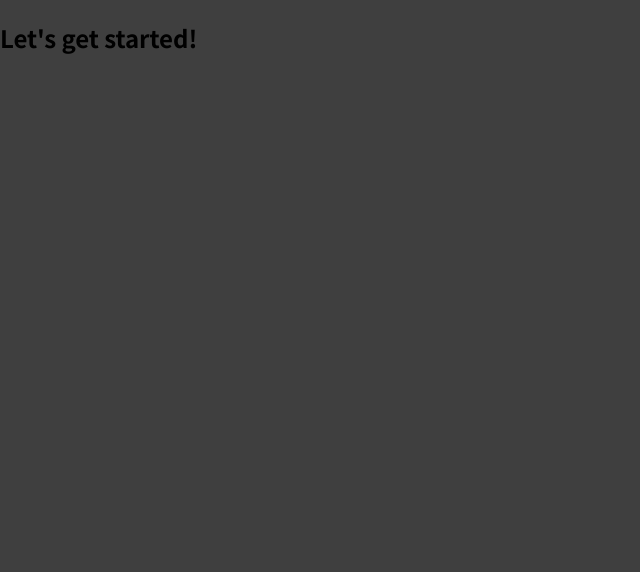
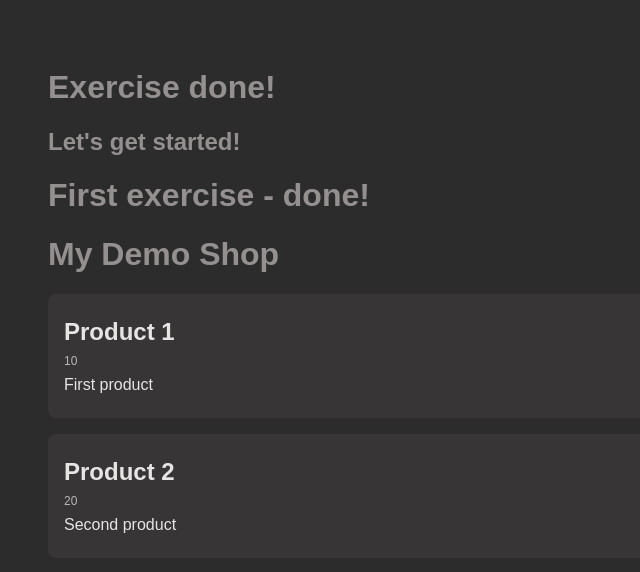
Before and after one commit to ronit49gupta/D2_Training, a React (Create React App) app in the folder 03 React Basics and working with component/01-starting-setup/: page / in a window 1280 px wide. Shown: the top 572 px of the page, without its empty margins (0-640 px from the left). Built offline with nearby package versions, Linux system fonts and the light colour scheme.

Commit message:
React Basic and Working with Components Exercises

```diff
--- a/03 React Basics and working with component/01-starting-setup/src/App.js
+++ b/03 React Basics and working with component/01-starting-setup/src/App.js
@@ -1,7 +1,54 @@
+// Coding Exercise 3 : Working with JSX Code
+
+// Task
+
+// 1. This is a quick exercise to get started with React and JSX code:
+//    Your task is to edit the JSX code of a provided React component such that
+//    it displays a h1 element with the text "Exercise done!" on the page.
+
+// Important: The custom JSX code must be added inside the existing <div> element.
+
+import React from "react";
+import ExerciseComponent from './components/ExerciseComponent';
+import Product from './components/products/Product';
+
 function App() {
+  const products = [
+    {
+      title: "Product 1",
+      price: 10,
+      description: "First product"
+    },
+    {
+      title: "Product 2",
+      price: 20,
+      description: "Second product"
+    }
+  ]
   return (
     <div>
+      {/* Coding Exercise 3 code start */}
+      <h1>Exercise done!</h1>
+      {/* Coding Exercise 3 code end */}
       <h2>Let's get started!</h2>
+
+      {/* Coding Exercise 4 code start */}
+      <ExerciseComponent></ExerciseComponent>
+      {/* Coding Exercise 4 code end */}
+
+      {/* Coding Exercise 5 code start */}
+      <h1>My Demo Shop</h1>
+      <Product
+        title={products[0].title}
+        price={products[0].price}
+        desc={products[0].description}>
+      </Product>
+      <Product
+        title={products[1].title}
+        price={products[1].price}
+        desc={products[1].description}>
+      </Product>
+      {/* Coding Exercise 5 code end */}
     </div>
   );
 }
--- /dev/null
+++ b/03 React Basics and working with component/01-starting-setup/src/components/ExerciseComponent.js
@@ -0,0 +1,14 @@
+// Coding Exercise 4: Building a First Component
+
+// 1. Practice what you learned about components and build a new React component on your own!
+// 2. Your task is to build a custom <ExerciseComponent /> that outputs the text
+//    "First exercise - done!" on the screen.
+// 3. Use the empty ExerciseComponent.js file for your new component code
+// and output this component inside the already existing App component.
+import React from "react";
+
+function ExerciseComponent(){
+    return <h1>First exercise - done!</h1>
+}
+
+export default ExerciseComponent;
--- /dev/null
+++ b/03 React Basics and working with component/01-starting-setup/src/components/products/Product.css
@@ -0,0 +1,9 @@
+.product h2,
+.product p {
+    margin: 0.5rem 0;
+}
+
+.price {
+    font-size: 0.75rem;
+    color: #bab6b6;
+}
--- /dev/null
+++ b/03 React Basics and working with component/01-starting-setup/src/components/products/Product.js
@@ -0,0 +1,66 @@
+// Coding Exercise 5: Passing Data via "props"
+
+// 1. You're working on the UI prototype for an online shop
+//    and your task is to output two product items
+//    (via the <Product /> component you find in the Product.js file)
+//    below the main page title ("My Demo Shop") in the App component.
+
+// 2. The two product items should use the same component (<Product />)
+//    but output different data (title, price & description).
+//    Data should be passed to the components (and output there) via props.
+
+// 3. The first product item is expected to display the following information:
+
+// Title: Product 1
+// Price: 10
+// Description: First product
+
+// 4. The second product item is expected to display the following information:
+
+// Title: Product 2
+// Price: 20
+// Description: Second product
+
+
+// Coding Exercise 6: Component Composition
+
+// You are working on a UI prototype for a "Products" application.
+// At the moment, the prototype displays some basic products for heading, price and a short info message.
+
+
+// 1. Your task is to optimize the code and use React component composition
+//    to create a re-usable <Card /> component that can be wrapped
+//    around different content (e.g., product markup, info message markup).
+
+// 2. The final UI should look like the initial UI - i.e.,
+//    no styling changes are required.
+//    But the code should change and embraces React's composability.
+
+// 3. Create the <Card /> component with new Card.js file
+// and use a <div> as a main element in that component.
+
+import React from 'react';
+import Card from "../shared/Card/Card";
+import "./Product.css";
+
+export default function Product(props) {
+    return (
+        // {* Coding Exercise 5 code start *}
+        // Commenting this code and implemented it with card in coding exercise 6
+        // <article className="product">
+        //     <h2>{props.title}</h2>
+        //     <p className="price">{props.price}</p>
+        //     <p>{props.desc}</p>
+        // </article>
+        // {* Coding Exercise 5 code end *}
+
+
+        // {* Coding Exercise 6 code start *}
+        <Card>
+            <h2>{props.title}</h2>
+            <p className="price">{props.price}</p>
+            <p>{props.desc}</p>
+        </Card>
+        // {* Coding Exercise 6 code End *}
+    );
+}
--- /dev/null
+++ b/03 React Basics and working with component/01-starting-setup/src/components/shared/Card/Card.css
@@ -0,0 +1,7 @@
+.product {
+    margin: 1rem 0;
+    padding: 1rem;
+    background-color: #373535;
+    color: #e7e4e4;
+    border-radius: 8px;
+}
--- /dev/null
+++ b/03 React Basics and working with component/01-starting-setup/src/components/shared/Card/Card.js
@@ -0,0 +1,10 @@
+import React from 'react';
+import './Card.css';
+
+function Card(props) {
+    return (
+        <div className='product'>{props.children}</div>
+    )
+};
+
+export default Card;
--- a/03 React Basics and working with component/01-starting-setup/src/index.css
+++ b/03 React Basics and working with component/01-starting-setup/src/index.css
@@ -9,6 +9,9 @@ html {
 }
 
 body {
+  font-family: sans-serif;
   margin: 0;
-  background-color: #3f3f3f;
+  padding: 3rem;
+  background-color: #2d2c2c;
+  color: #959090;
 }
--- a/03 React Basics and working with component/01-starting-setup/src/index.js
+++ b/03 React Basics and working with component/01-starting-setup/src/index.js
@@ -1,3 +1,4 @@
+import React from "react";
 import ReactDOM from 'react-dom/client';
 
 import './index.css';
```
